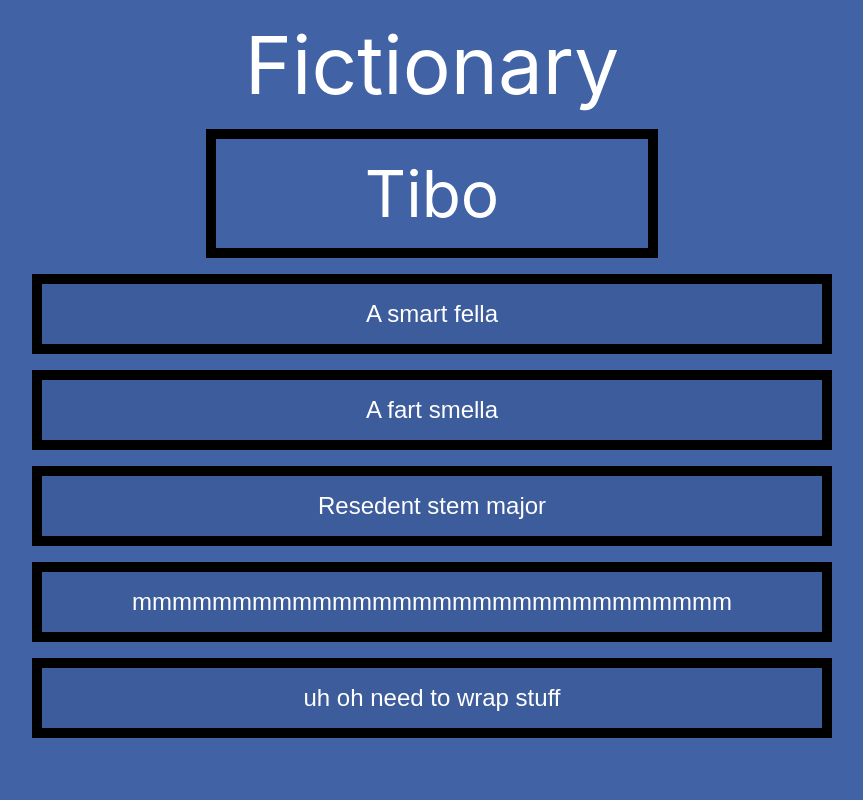
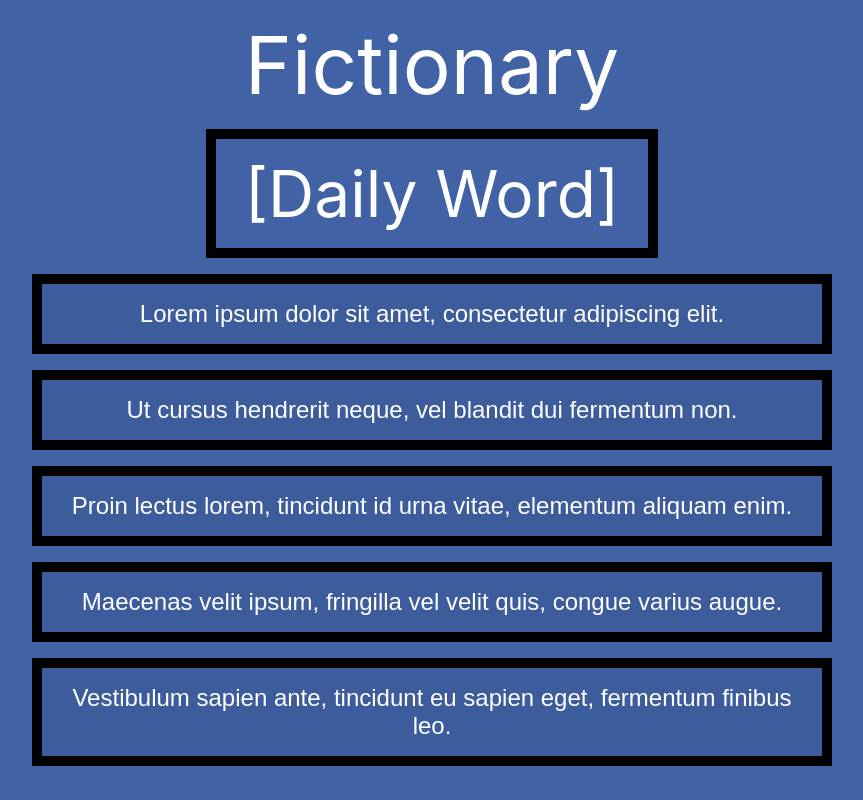
Before and after one commit to TiloRC/fictionary2023, a React (Create React App) app in the folder react-app/my-app/: page / in a window 1280 px wide. Shown: the whole page, without its empty margins (208-1071 px from the left). Built offline with nearby package versions, Linux system fonts and the light colour scheme.

Commit message:
refactored: created defList component

```diff
--- a/react-app/my-app/src/App.js
+++ b/react-app/my-app/src/App.js
@@ -1,47 +1,16 @@
-import './App.css';
-
-
+import "./App.css";
+import DefList from "./components/defList";
 
 function App() {
   return (
     <div className="App">
-
-      <div className="App-header">
-        Fictionary
-      </div>
+      <header className="App-header">Fictionary</header>
 
       <div>
-        <div className="App-dailyWord">
-          Tibo
-        </div>
+        <div className="App-dailyWord">[Daily Word]</div>
 
-        <div>
-
-          <button className="App-definitions" type="button" onClick={ () =>{ alert('inline alert');} } >
-            A smart fella
-          </button>
-
-          <button className="App-definitions" type="button" onClick={ () =>{ alert('inline alert2');}} >
-            A fart smella
-          </button>
-
-          <button className="App-definitions" type="button" onClick={ () =>{ alert('inline alert3');} } >
-            Resedent stem major
-          </button>
-
-          <button className="App-definitions" type="button" onClick={ () =>{ alert('inline alert4');} } >
-            mmmmmmmmmmmmmmmmmmmmmmmmmmmmmm
-          </button>
-
-          <button className="App-definitions" type="button" onClick={ () =>{ alert('inline alert5');} } >
-            uh oh need to wrap stuff
-          </button>
-
-        </div>
-
+        <DefList />
       </div>
-
-
     </div>
   );
 }
--- /dev/null
+++ b/react-app/my-app/src/components/defList.jsx
@@ -0,0 +1,33 @@
+import React, { Component } from "react";
+
+class DefList extends Component {
+  state = {
+    def: [
+      "Lorem ipsum dolor sit amet, consectetur adipiscing elit.",
+      "Ut cursus hendrerit neque, vel blandit dui fermentum non.",
+      "Proin lectus lorem, tincidunt id urna vitae, elementum aliquam enim.",
+      "Maecenas velit ipsum, fringilla vel velit quis, congue varius augue.",
+      " Vestibulum sapien ante, tincidunt eu sapien eget, fermentum finibus leo.",
+    ],
+  };
+  render() {
+    return (
+      <div>
+        {this.state.def.map((def) => (
+          <button
+            className="App-definitions"
+            type="button"
+            onClick={() => {
+              alert("inline alert");
+            }}
+            key={def}
+          >
+            {def}
+          </button>
+        ))}
+      </div>
+    );
+  }
+}
+
+export default DefList;
```
